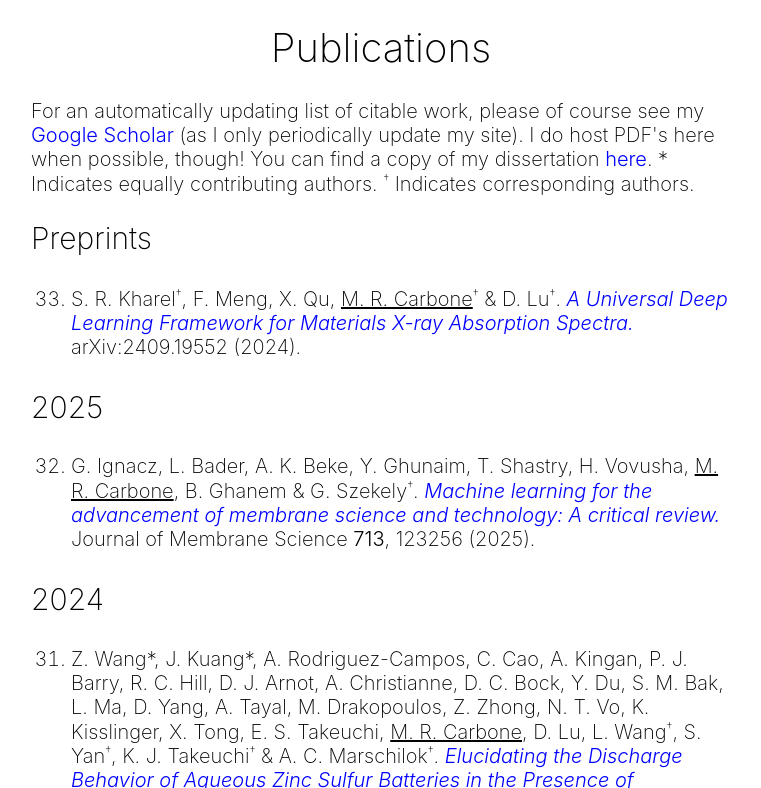
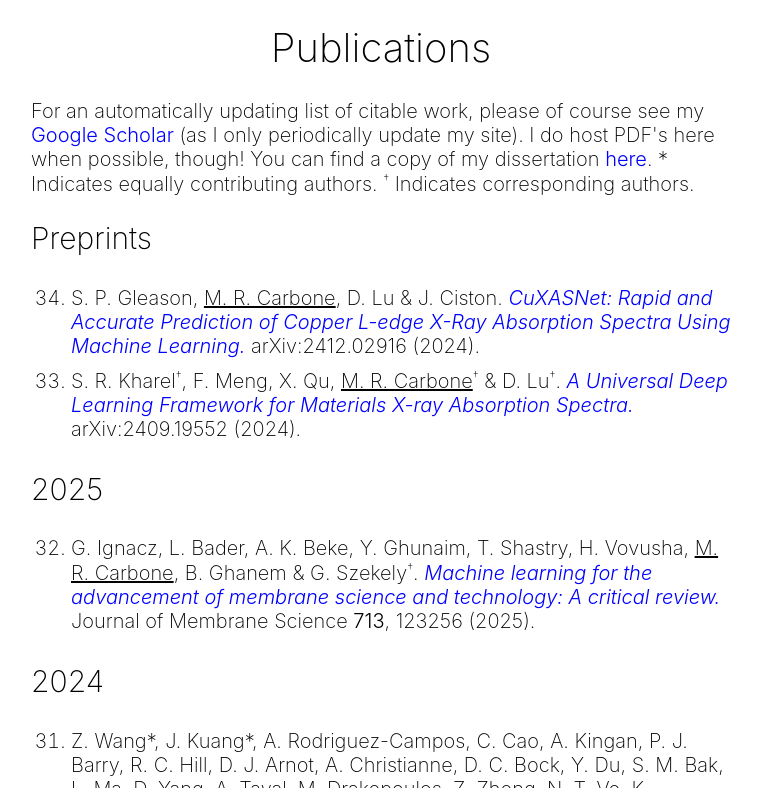
Before and after one commit to matthewcarbone/matthewcarbone.github.io, a Jekyll site: the page built from html/publications.html, in a window 1280 px wide and 900 px high, cut to the strip 112-900 px from the top of the window. Shown: the whole strip, without its empty margins (259-1020 px from the left). Built offline with Jekyll 4.4.1, drawn with Linux system fonts in a browser that asks for light colours.

Commit message:
Update pubs

```diff
--- a/_data/publications.yml
+++ b/_data/publications.yml
@@ -1,5 +1,11 @@
 - year: Preprints
   publications:
+
+  - authors: S. P. Gleason, M. R. Carbone, D. Lu & J. Ciston
+    title: "CuXASNet: Rapid and Accurate Prediction of Copper L-edge X-Ray Absorption Spectra Using Machine Learning"
+    doi: https://doi.org/10.48550/arXiv.2412.02916
+    journal: "arXiv:2412.02916"
+    year: 2024
 
   - authors: S. R. Kharel, F. Meng, X. Qu, M. R. Carbone & D. Lu
     title: "A Universal Deep Learning Framework for Materials X-ray Absorption Spectra"
```
